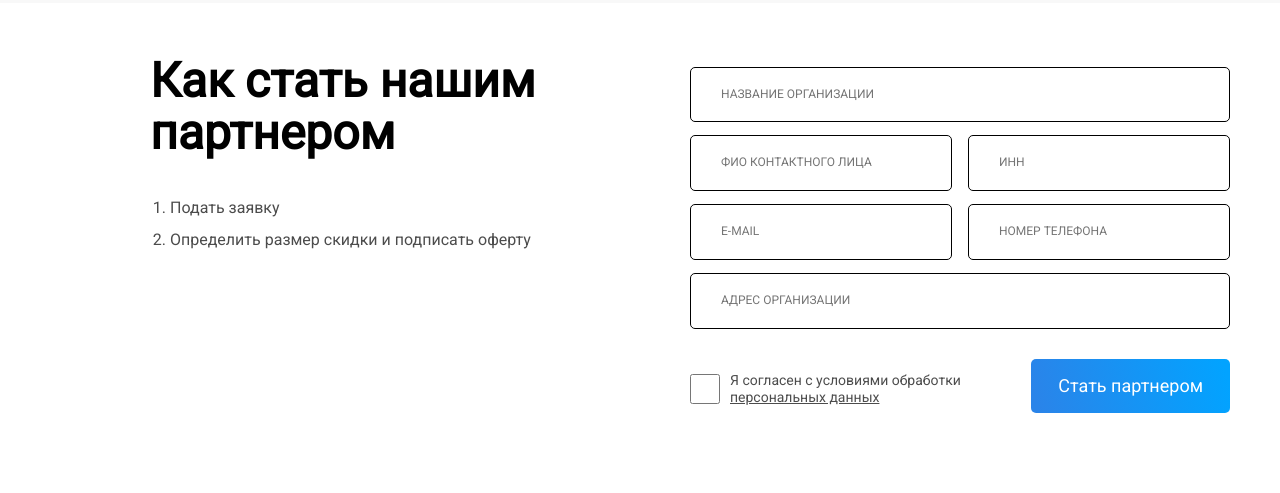
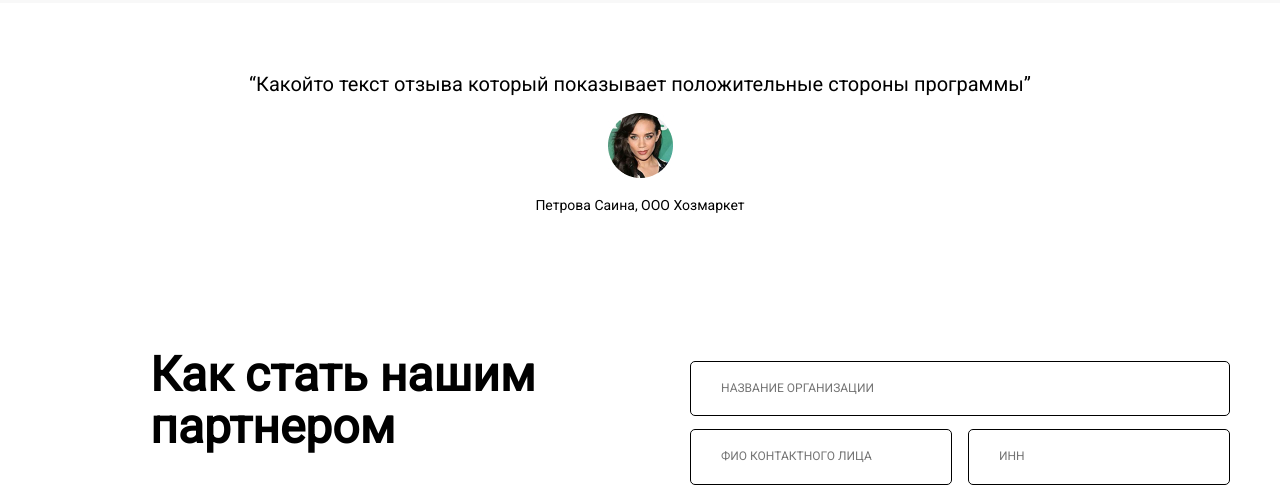
Before and after one commit to newrgun1/itstart, a plain HTML site: page index.html in a window 1280 px wide. Shown: the part 1912-2405 px from the top of the page. Drawn offline with Linux system fonts and the light colour scheme.

Commit message:
added mnenia block

```diff
--- a/index.html
+++ b/index.html
@@ -178,6 +178,14 @@
 			</div>
 		</div>
 
+		<div class="mnenia">
+			<div class="wrapper">
+				<article>“Какойто текст отзыва который показывает положительные стороны программы”</article>
+				<img src="person1.jpg" height="65" /><br />
+				<p>Петрова Саина, ООО Хозмаркет</p>
+			</div>
+		</div>
+
 		<div class="feedback">
 			<div class="wrapper">
 				<div class="left">
@@ -202,14 +210,8 @@
 			</div>
 		</div>
 
-		<!--
-		<div class="footer">
-			<div class="wrapper">
-				<img src="logo2.png" width="208" />
-				<p>Разработано в ITSTART2020</p>
-			</div>
-		</div>
-		-->
+
+
 		<div class="footer">
 			<div class="wrapper">
 				<img src="logo2.png" height="27" />
--- a/style.css
+++ b/style.css
@@ -46,7 +46,7 @@ h1 {
 	margin:0 auto;
 }
 
-.header, .block-top, .footer, .stats, .howto, .feedback {
+.header, .block-top, .footer, .stats, .howto, .feedback, .mnenia {
 	padding:0 50px;
 }
 /*
@@ -150,12 +150,12 @@ h1 {
 		line-height: 110%;
 	}
 
-	@media screen and (max-width: 700px) {
+	@media screen and (max-width: 900px) {
 		.stats h1 {
 			font-size: 52px;
 		}
 	}
-	@media screen and (max-width: 600px) {
+	@media screen and (max-width: 800px) {
 		.stats h1 {
 			font-size: 64px;
 		}
@@ -188,7 +188,7 @@ h1 {
 		margin-bottom:65px;
 	}
 
-	@media screen and (max-width: 600px) {
+	@media screen and (max-width: 800px) {
 		.howto .items {
 			display:block;
 		}
@@ -307,30 +307,21 @@ h1 {
 				margin-top:17px;
 			}
 
+.mnenia {
+	text-align:center;
+	color:#000000;
+	font-size: 20px;
+}
+.mnenia .wrapper {
+	padding-top:70px;
+	padding-bottom:70px;
+}
+	.mnenia img {margin-top:17px;}
+	.mnenia p {
+		font-size: 14px;
+	}
 
-/* вариант от Пахомова Аяна */
-/*
-.footer {
-	background: #F8F8F8;
-}
-	.footer .wrapper {
-		height: 88px;
-		position: relative;
-	}
-	.footer img {
-		position: absolute;
-		left: 0;
-		bottom: 30px;
-	}
-	.footer p {
-		position: absolute;
-		right: 0;
-		bottom: 20px;
-		color: #888888;
-		font-size: 18px;
-		line-height: 22px;
-	}
-*/
+
 .footer {
 	height:64px;
 	line-height:64px;
```
Also changed, not shown: person1.jpg (added).
